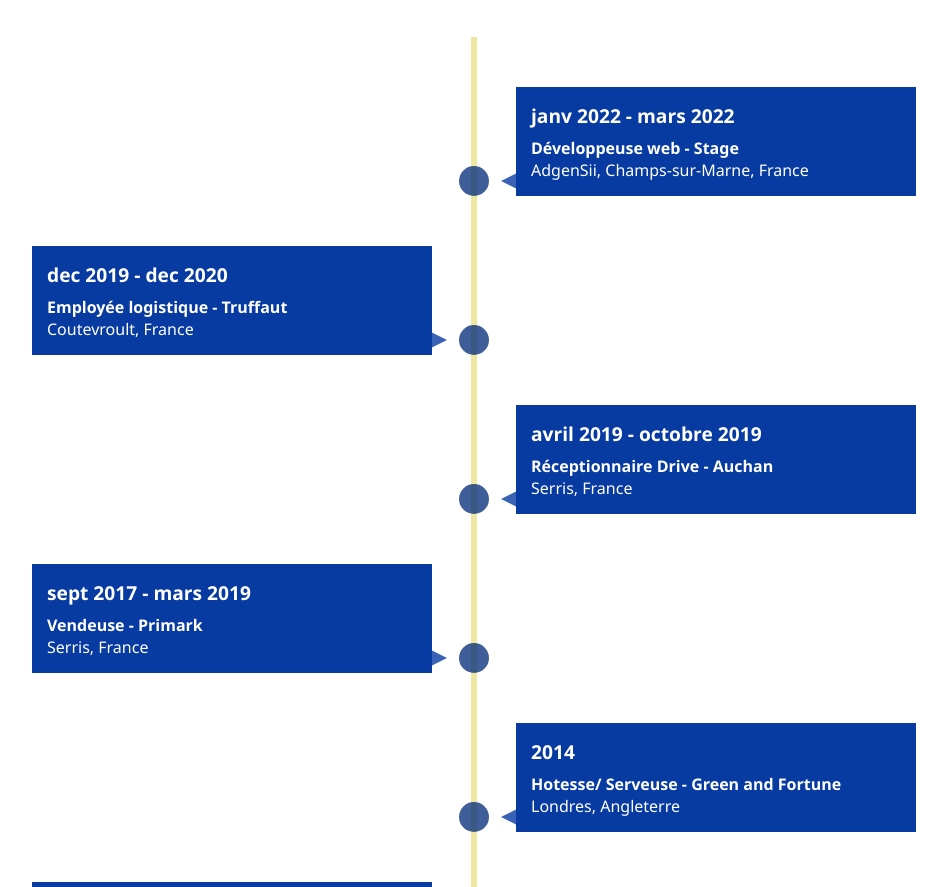
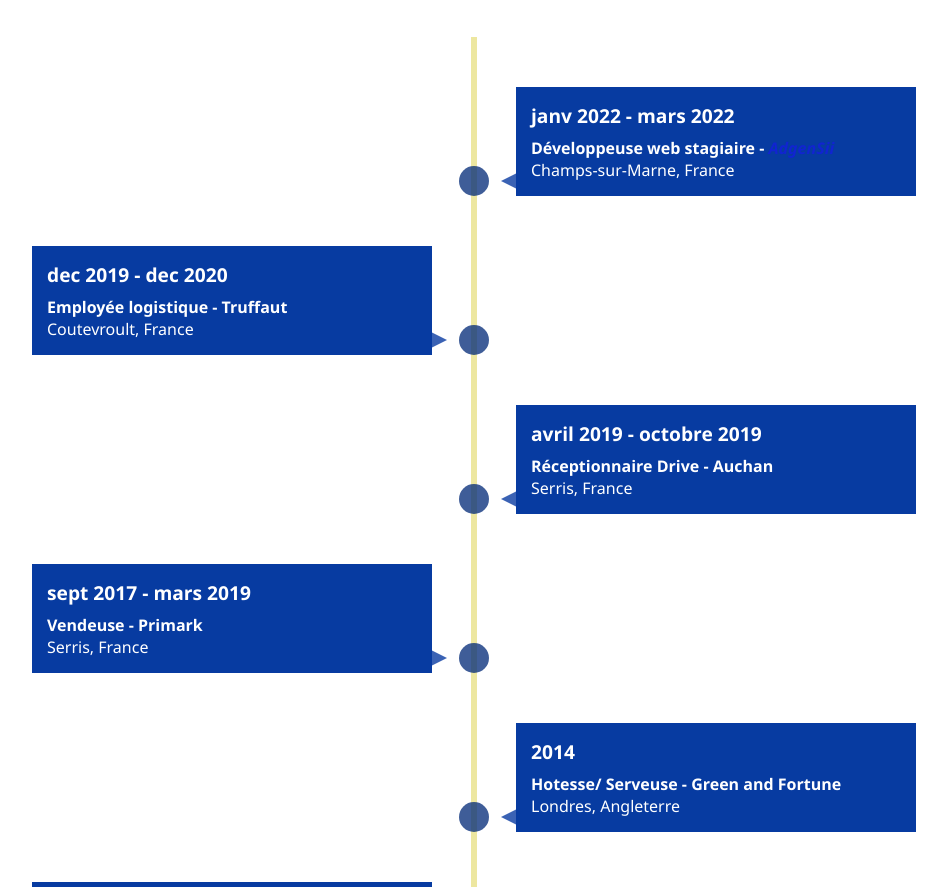
Before and after one commit to Coporolight/decouverte-code-melanie, a website: page index.html in a window 1280 px wide. Shown: the part 1740-2627 px from the top of the page, without its empty margins (166-1113 px from the left). Drawn offline with Linux system fonts and the light colour scheme.

Commit message:
indexupdate

```diff
--- a/index.html
+++ b/index.html
@@ -134,8 +134,8 @@
                 <li>
                   <div class="bubble">
                     <time> janv 2022 - mars 2022</time>
-                    <span>Développeuse web  - Stage </span>
-                    <br /> AdgenSii, Champs-sur-Marne, France
+                    <span>Développeuse web stagiaire - <a href="https://www.adgensii.com">AdgenSii</a> </span>
+                    <br /> Champs-sur-Marne, France
                   </div>
                 </li>
                 <!-- Fin expérience 1 -->
```
